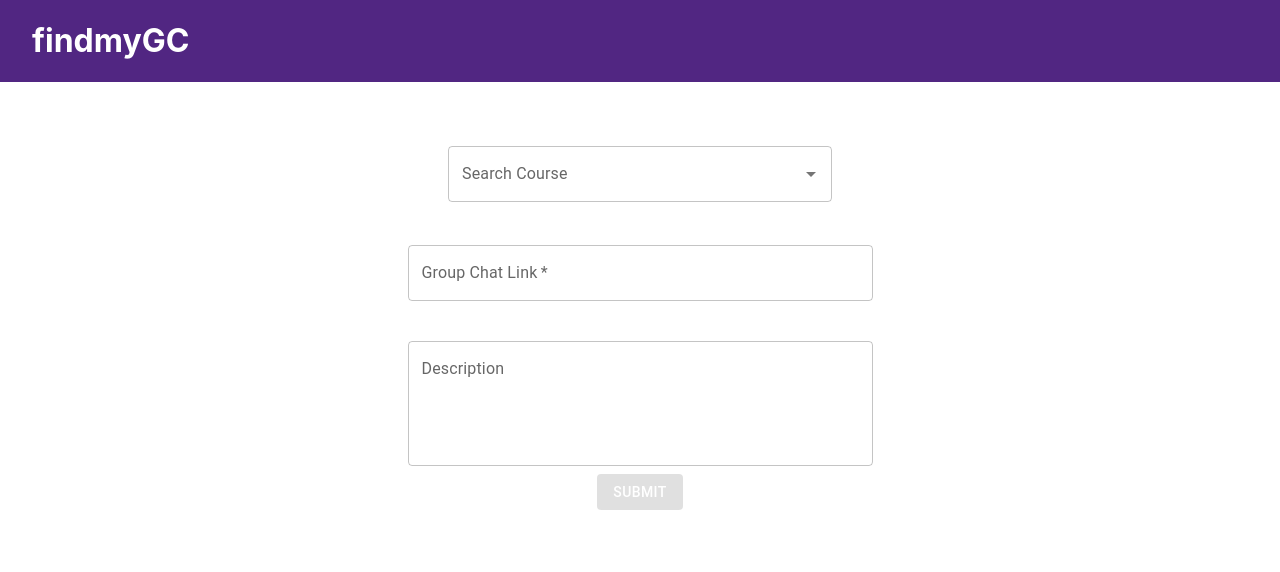
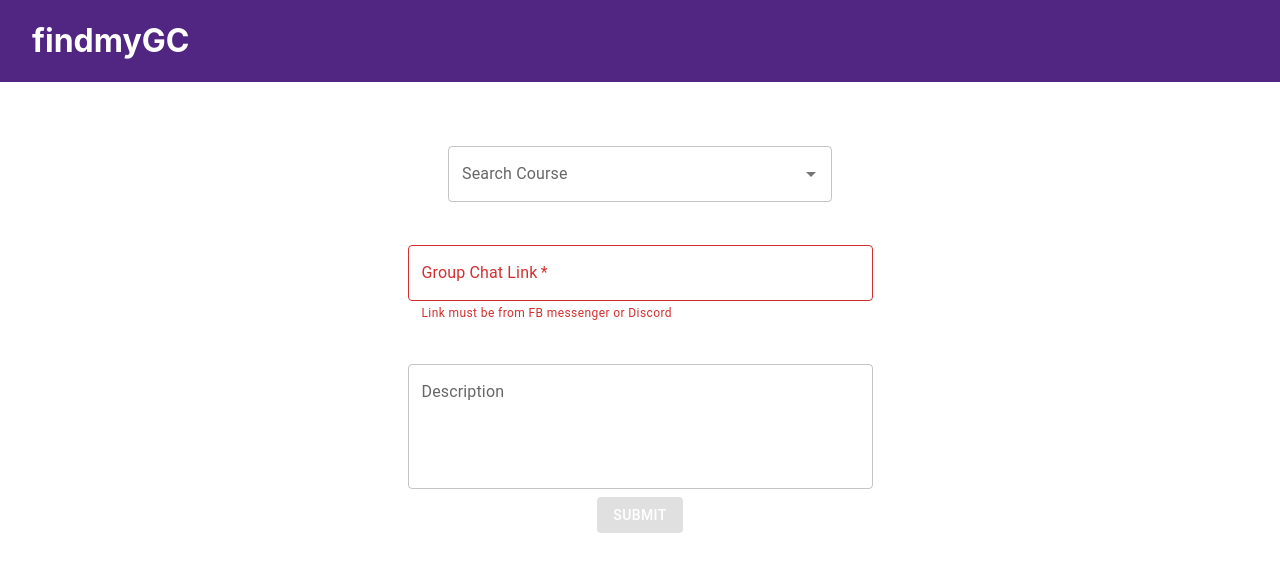
Before and after one commit to vchauha4/findmyGC, a React (Create React App) app in the folder my-app/: page /addForm in a window 1280 px wide. Shown: the top 572 px of the page. Built offline with nearby package versions, Linux system fonts and the light colour scheme; no server answers.

Commit message:
form error handling

```diff
--- a/my-app/public/index.html
+++ b/my-app/public/index.html
@@ -2,7 +2,7 @@
 <html lang="en">
   <head>
     <meta charset="utf-8" />
-    <link rel="icon" href="%PUBLIC_URL%/favicon.ico" />
+    <link rel="icon" href="%PUBLIC_URL%/Screenshot 2023-03-27 120923.png" />
     <meta name="viewport" content="width=device-width, initial-scale=1" />
     <meta name="theme-color" content="#000000" />
     <meta
@@ -24,7 +24,7 @@
       work correctly both with client-side routing and a non-root public URL.
       Learn how to configure a non-root public URL by running `npm run build`.
     -->
-    <title>React App</title>
+    <title>findmyGC</title>
   </head>
   <body>
     <noscript>You need to enable JavaScript to run this app.</noscript>
--- a/my-app/src/AddNewGroup.js
+++ b/my-app/src/AddNewGroup.js
@@ -32,7 +32,7 @@ export default function AddNewGroup() {
     var config = {
       method: 'post',
       maxBodyLength: Infinity,
-      url: 'http://localhost:3001/addLink/'+course,
+      url: 'https://api.findmygc.com/addLink/'+course,
       headers: {
         'Content-Type': 'application/json'
       },
@@ -51,13 +51,14 @@ export default function AddNewGroup() {
   }
   const validGCLink = ()=>{
 
-    if (course.length>2 && groupChat.slice(0,13)==="https://m.me/"){
+    if (course.length>2 && (groupChat.slice(0,13)==="https://m.me/" ||groupChat.slice(0,19)==="https://discord.gg/" )){
       return(false);
     }
     else{
       return(true);
     }
   }
+
   return (
 
     <Grid container justify ="center" alignItems="center" direction = "column" marginTop={"5%"}>
@@ -70,13 +71,21 @@ export default function AddNewGroup() {
     <TextField
 
           required
-          id="group-required"
+          id="group"
           label="Group Chat Link"
           sx={{width:'465px'}}
-          const message = ""
+
           onChange = {(event)=>{setGroupChat(event.target.value)}}
+          error={validGCLink()}
+          helperText={validGCLink()&&"Link must be from FB messenger or Discord"}
+        />
 
-        />
+
+
+
+
+
+
     <Box
 
       component="form"
--- a/my-app/src/DisplayMGroups.js
+++ b/my-app/src/DisplayMGroups.js
@@ -12,13 +12,13 @@ export default function Links({messengerList}) {
         mList = messengerList;
     }
   return (
-    <div >
+    <div style={{display:"inline"}}>
     {mList.map(thelink=>(
-        <div style={{flexDirection:'row',display: 'flex'}}>
-            <Link target="_blank" href={thelink} variant="body">
+
+            <Link target="_blank" href={thelink} variant="body" style={{ paddingRight:'1%'}}>
                 {thelink}
             </Link>
-        </div>
+
     ))}
 
     </div>
```
Also changed, not shown: my-app/public/Screenshot 2023-03-27 120923.png (added).
